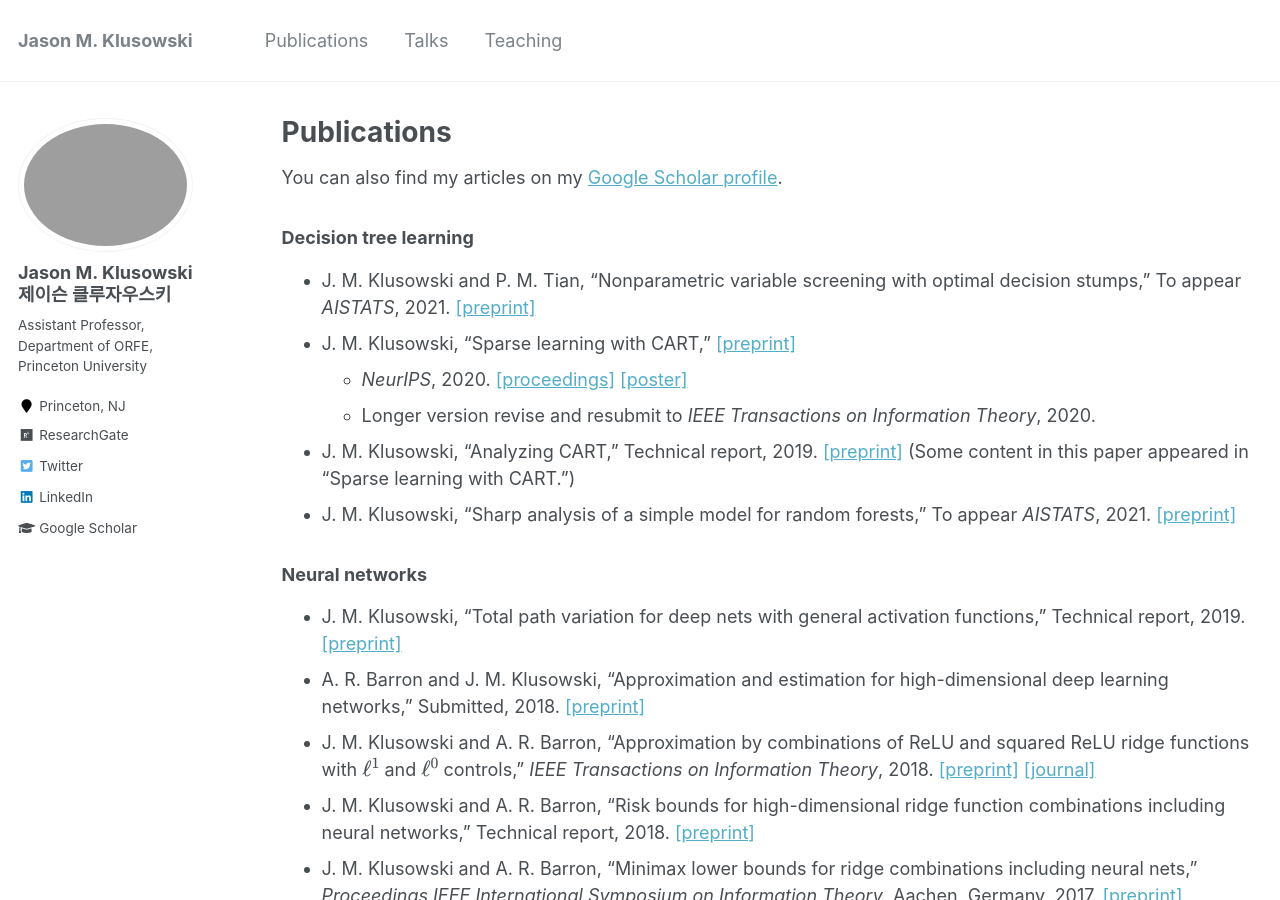
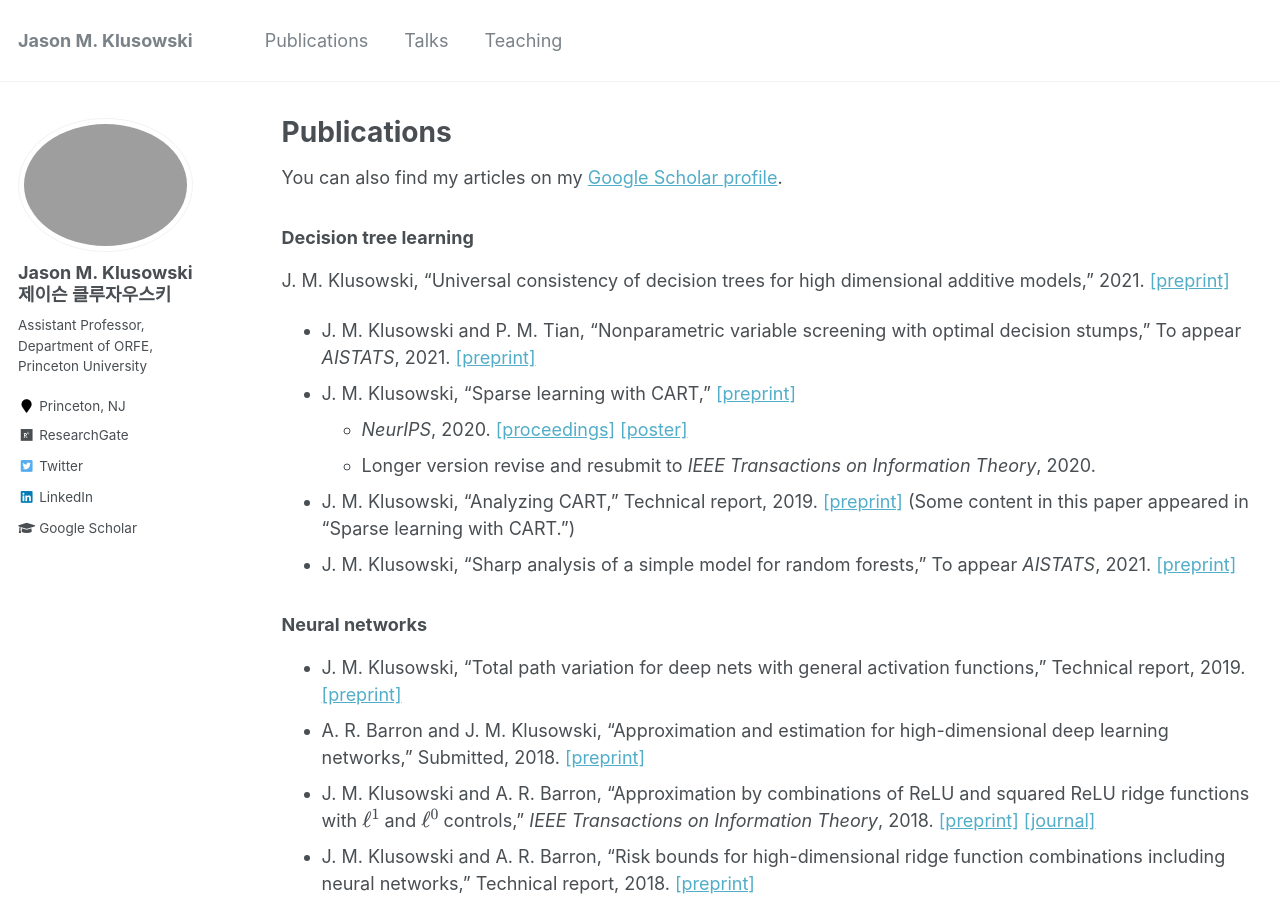
Before and after one commit to jasonklusowski/jasonklusowski.github.io, a Jekyll site: the page built from _pages/publications.md, in a window 1280 px wide and 900 px high. Built offline with Jekyll 4.4.1, drawn with Linux system fonts in a browser that asks for light colours; formulas are drawn with MathJax 3.

Commit message:
Update publications.md

```diff
--- a/_pages/publications.md
+++ b/_pages/publications.md
@@ -8,6 +8,8 @@ author_profile: true
 You can also find my articles on my [Google Scholar profile](https://scholar.google.com/citations?user=4HkhCjsAAAAJ&hl=en).
 
 ### Decision tree learning
+
+J. M. Klusowski, "Universal consistency of decision trees for high dimensional additive models," 2021. [[preprint]](https://arxiv.org/pdf/2011.02683.pdf)
 
 * J. M. Klusowski and P. M. Tian, "Nonparametric variable screening with optimal decision stumps," To appear _AISTATS_, 2021. [[preprint]](https://arxiv.org/pdf/2011.02683.pdf)
 * J. M. Klusowski, "Sparse learning with CART," [[preprint]](https://arxiv.org/pdf/2006.04266.pdf)
```
